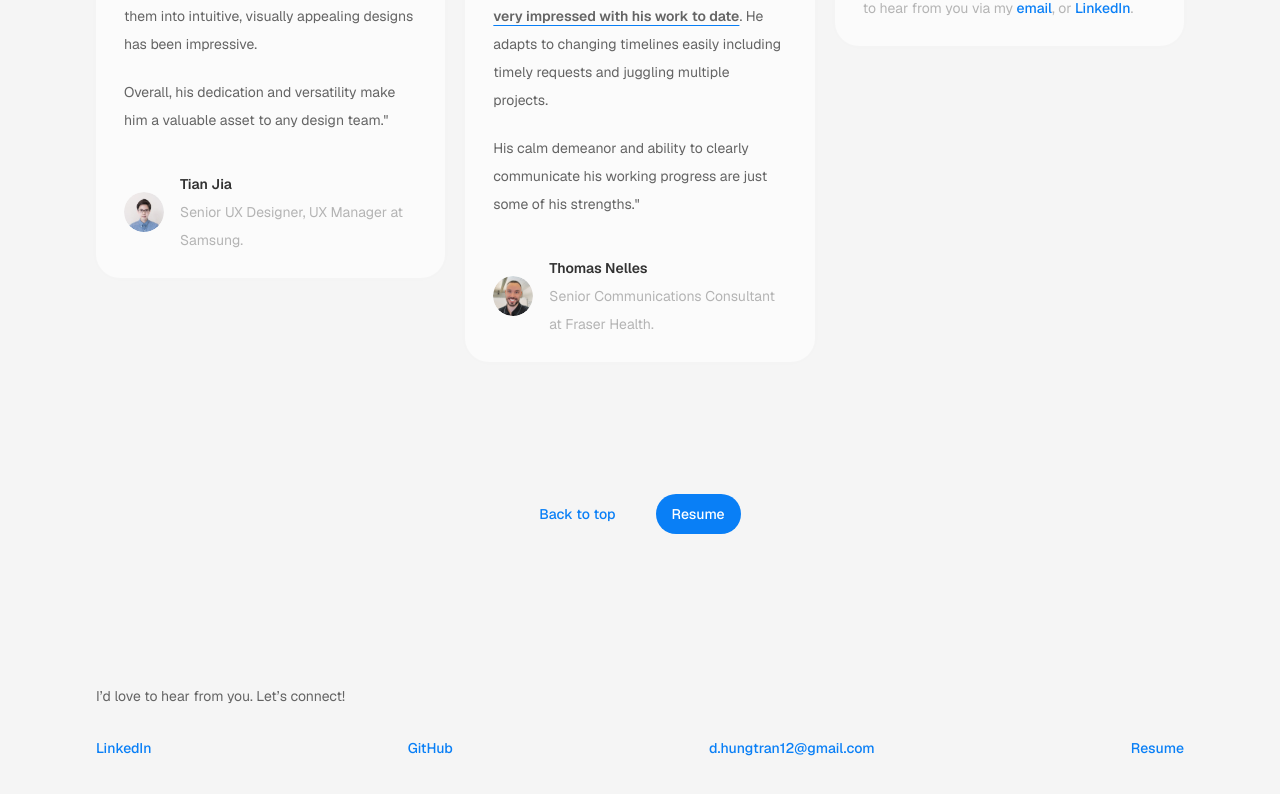
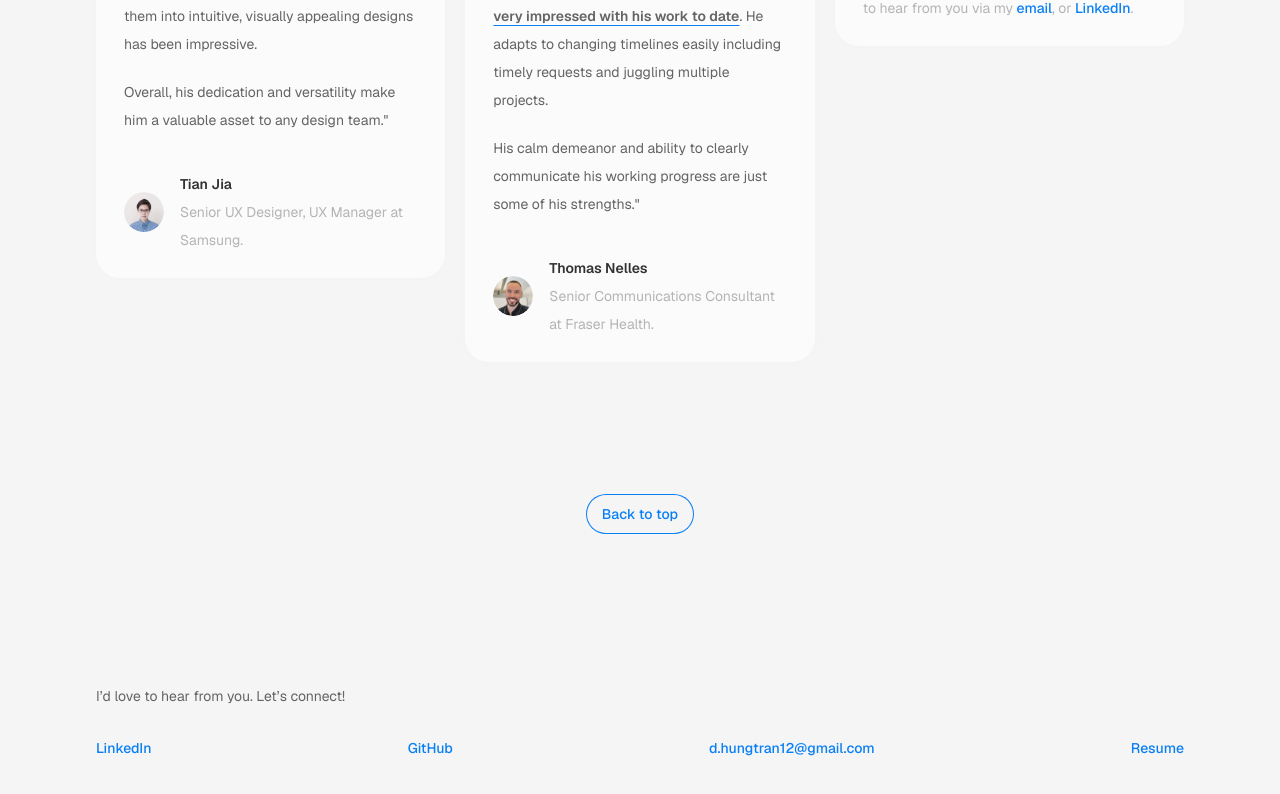
Before and after one commit to duyhung-tran/duyhung-tran.github.io, a Next.js app: page / in a window 1280 px wide. Shown: the part 2366-3160 px from the top of the page. Built offline with nearby package versions, Linux system fonts and the light colour scheme.

Commit message:
Update page.tsx

```diff
--- a/app/page.tsx
+++ b/app/page.tsx
@@ -148,8 +148,8 @@ export default function Home2() {
             <div className="mb-33"></div>
 
             <div className="flex items-center justify-center gap-10">
-                <MyButton variant="hyperlink" text="Back to top" link="#top" textSize="text-sm" target="_self"/>
-              <MyButton variant="blue-button" text="Resume" link="https://drive.google.com/file/d/1CrubhoYF0ok5oFfJT3Ffxlkr6Jp0p8Jk/view?usp=sharing" textSize="text-sm" target="_blank"/>
+                <MyButton variant="blue-button-outline" text="Back to top" link="#top" textSize="text-sm" target="_self"/>
+                {/* <MyButton variant="blue-button" text="Resume" link="https://drive.google.com/file/d/1CrubhoYF0ok5oFfJT3Ffxlkr6Jp0p8Jk/view?usp=sharing" textSize="text-sm" target="_blank"/> */}
             </div>
 
             <div className="-mb-2"></div>
```
